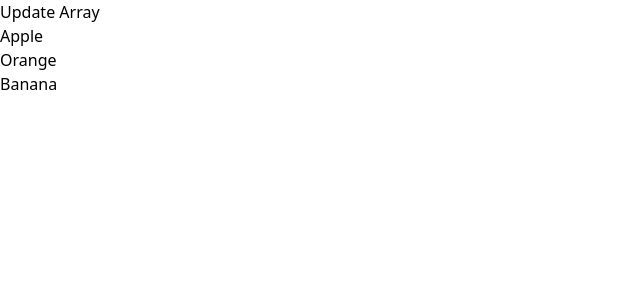
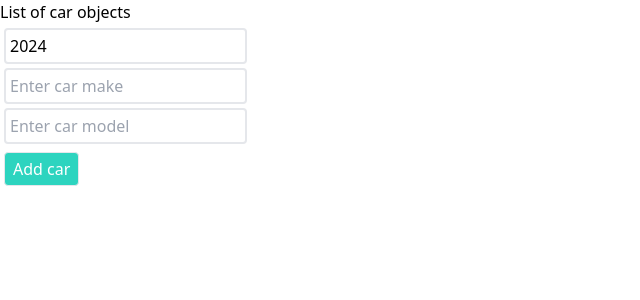
Before and after one commit to Mahfujul-Sagor/React, a React (Vite) app in the folder brocodeprops/: page / in a window 1280 px wide. Shown: the top 300 px of the page, without its empty margins (0-640 px from the left). Built offline with nearby package versions, Linux system fonts and the light colour scheme.

Commit message:
new component with new concept

```diff
--- a/brocodeprops/src/App.jsx
+++ b/brocodeprops/src/App.jsx
@@ -1,9 +1,9 @@
-import Arrayupdate from "./components/Arrayupdate";
+import ObjectUpdate from "./components/ObjectUpdate";
 
 function App() {
   return (
     <>
-      <Arrayupdate />
+      <ObjectUpdate />
     </>
   );
 }
--- a/brocodeprops/src/components/Arrayupdate.jsx
+++ b/brocodeprops/src/components/Arrayupdate.jsx
@@ -2,15 +2,46 @@ import React, { useState } from 'react'
 
 function Arrayupdate() {
 
-    const [food, setFood] = useState(['Apple', 'Orange', 'Banana']);
+    const [foods, setFoods] = useState(['apple', 'orange', 'banana']);
+
+    const handleAddFood = () => {
+        const newFood = document.getElementById('foodInput').value;
+        document.getElementById("foodInput").value = '';
+        setFoods(f => [...f, newFood.toLowerCase()]);
+    };
+
+    const handleRemoveFood = (index) => {
+
+        // using a separate button to remove the food
+        // const removeFood = document.getElementById('foodInput').value;
+        // document.getElementById("foodInput").value = '';
+        // setFoods(f => f.filter(food => food !== removeFood));
+
+        // using the index of the food to remove the food
+        setFoods(f => f.filter((_, i) => i !== index));
+    };
 
     return (
-        <div>
-            <h1>Update Array</h1>
-            <ul>
-                {food.map((food, index) => <li key={index}>{food}</li>)}
-            </ul>
-        </div>
+      <div>
+        <h1 className='text-4xl font-semibold my-4'>Update Array</h1>
+        <ul>
+          {foods.map((food, index) => (
+            <li className='bg-teal-600 w-fit border rounded my-1 py-1 px-2 text-white text-center font-semibold' key={index} onClick={() => handleRemoveFood(index)}>{food}</li>
+          ))}
+        </ul>
+        <input
+          type="text"
+          id="foodInput"
+          className="border-2 rounded mx-1 px-2 py-1"
+          placeholder="Enter food name"
+        />
+        <button
+          className="bg-teal-400 text-white border rounded px-2 py-1 mx-1"
+          onClick={handleAddFood}
+        >
+          Add Food
+        </button>
+      </div>
     );
 }
 
--- /dev/null
+++ b/brocodeprops/src/components/ObjectUpdate.jsx
@@ -0,0 +1,78 @@
+import React, { useState } from 'react'
+
+function ObjectUpdate() {
+
+    const [cars, setCars] = useState([]);
+    const [carYear, setCarYear] = useState(new Date().getFullYear());
+    const [carMake, setCarMake] = useState('');
+    const [carModel, setCarModel] = useState('');
+
+    const handleAddCar = () => {
+        const newCar = {
+            year: carYear,
+            make: carMake,
+            model: carModel
+        };
+
+        setCars(c => [...c, newCar]);
+
+        setCarYear(new Date().getFullYear());
+        setCarMake('');
+        setCarModel('');
+    };
+
+    const handleRemoveCar = (index) => {
+        setCars(c => c.filter((_, i) => i !== index));
+    };
+
+    const handleYearChange = (e) => {
+        setCarYear(e.target.value);
+    };
+
+    const handleMakeChange = (e) => {
+        setCarMake(e.target.value);
+    };
+
+    const handleModelChange = (e) => {
+        setCarModel(e.target.value);
+    };
+
+
+    return (
+        <div>
+            <h1 className="text-2xl font-semibold mb-4">List of car objects</h1>
+
+            <ul>
+                {cars.map((car, index) => (
+                    <li key={index} onClick={() => handleRemoveCar(index)}>
+                        {car.year}&nbsp;
+                        {car.make}&nbsp;
+                        {car.model}
+                    </li>
+                ))}
+            </ul>
+
+            <input type="number" value={carYear} onChange={handleYearChange} />
+
+            <input
+                type="text"
+                value={carMake}
+                onChange={handleMakeChange}
+                placeholder="Enter car make"
+            />
+
+            <input
+                type="text"
+                value={carModel}
+                onChange={handleModelChange}
+                placeholder="Enter car model"
+            />
+
+            <button onClick={handleAddCar}>
+                Add car
+            </button>
+        </div>
+    );
+}
+
+export default ObjectUpdate;
--- a/brocodeprops/src/index.css
+++ b/brocodeprops/src/index.css
@@ -1,3 +1,15 @@
 @tailwind base;
 @tailwind components;
 @tailwind utilities;
+
+@layer components {
+    input {
+        @apply border-2 rounded m-1 p-1 block;
+    }
+    button {
+        @apply bg-teal-400 text-white border rounded m-1 px-2 py-1;
+    }
+    li {
+        @apply bg-teal-600 text-white font-semibold w-fit rounded m-1 px-2 py-1 cursor-pointer;
+    }
+}
```
